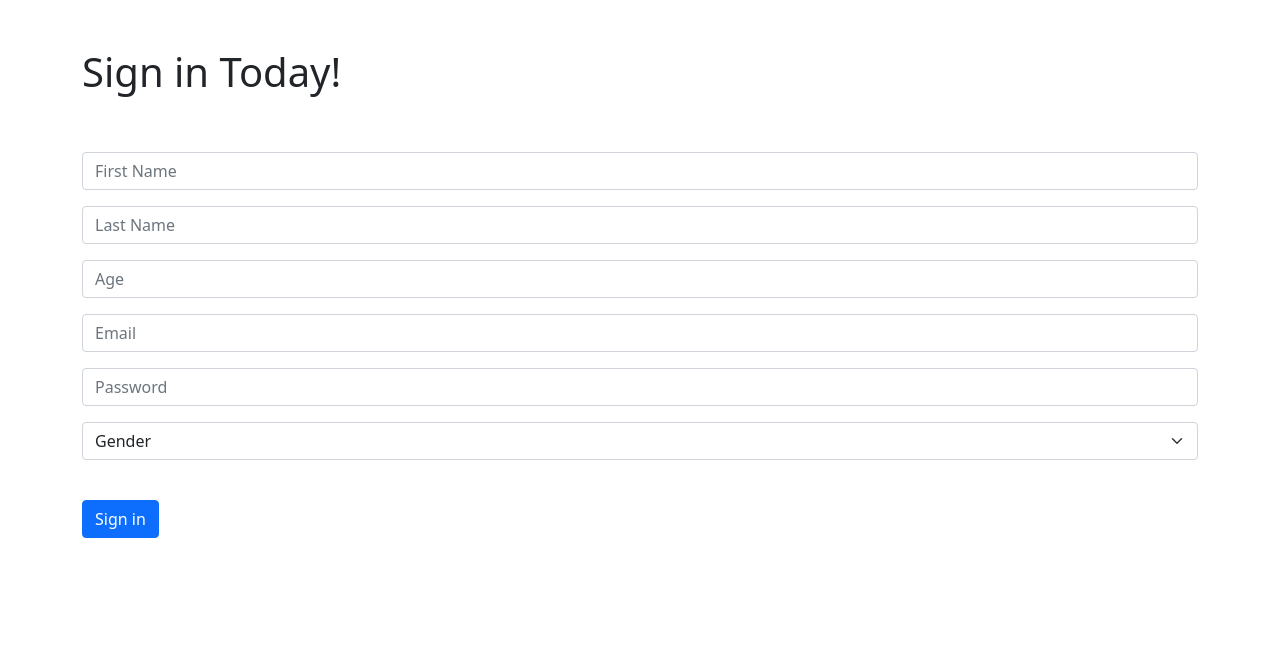
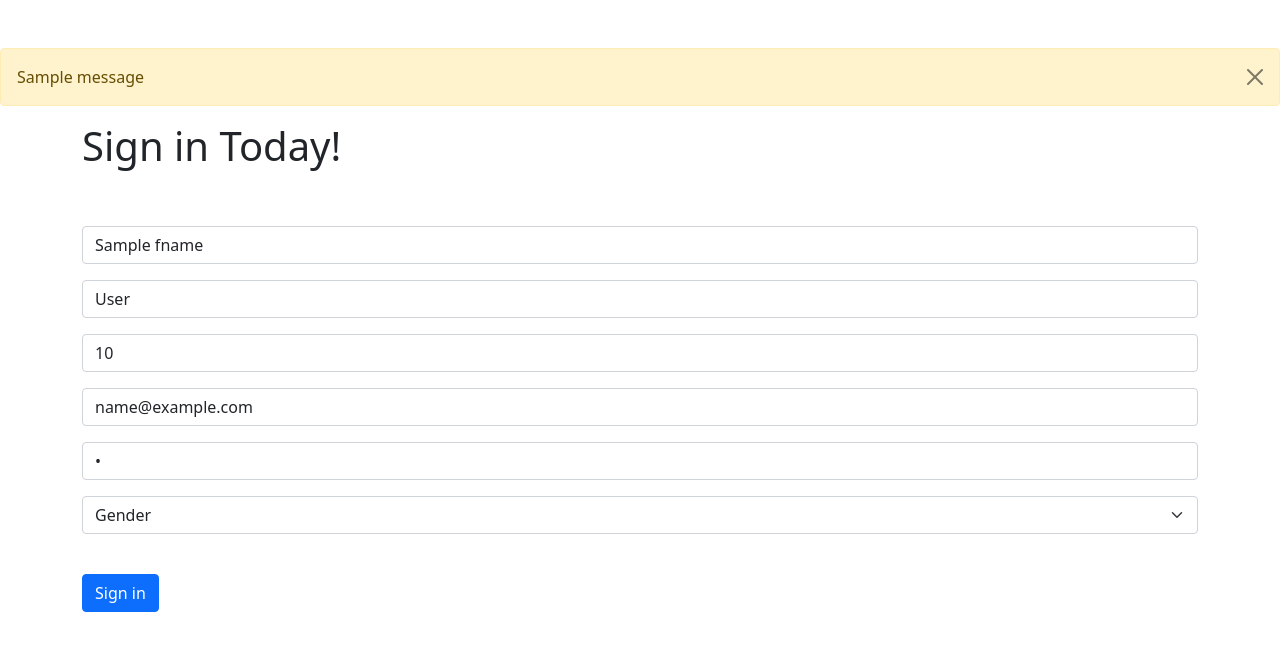
Before and after one commit to Borislav-source/Python-Web, a Django app: template Django_101/templates/signin.html in a window 1280 px wide. Shown: the top 651 px of the page. Run offline with Django 3.2, Linux system fonts and the light colour scheme; the template is opened without the code that fills it: most values are stand-ins (such as "Sample title", 1, 10 or a date in 2020); one stand-in notice (Sample message) is shown.

Commit message:
Exercising forms

```diff
--- a/Django_101/templates/base.html
+++ b/Django_101/templates/base.html
@@ -11,6 +11,15 @@
     <title>Registered People</title>
   </head>
   <body><br><br>
+  {% if messages %}
+      {% for message in messages %}
+          <div class="alert alert-warning alert-dismissible fade show" role="alert">
+              {{ message }}
+              <button type="button" class="btn-close" data-bs-dismiss="alert" aria-label="Close"></button>
+            </div>
+
+      {% endfor %}
+  {% endif %}
   <div class="container">
   {% block content %}
   {% endblock %}
--- a/Django_101/templates/signin.html
+++ b/Django_101/templates/signin.html
@@ -8,24 +8,29 @@
           <fieldset signup>
 
             <div class="mb-3">
-              <input type="text" name="fname" id="disabledTextInput" class="form-control" placeholder="First Name">
+              <input type="text" name="fname" id="disabledTextInput"
+                     class="form-control" placeholder="First Name" value="{{ fname }}">
             </div>
 
               <div class="mb-3">
-              <input type="text" name="lname" id="disabledTextInput" class="form-control" placeholder="Last Name">
+              <input type="text" name="lname" id="disabledTextInput"
+                     class="form-control" placeholder="Last Name" value="{{ lname }}">
             </div>
 
               <div class="mb-3">
-              <input type="number" name="age" id="disabledTextInput" class="form-control" placeholder="Age">
+              <input type="number" name="age" id="disabledTextInput"
+                     class="form-control" placeholder="Age" value="{{ age }}">
             </div>
 
               <div class="mb-3">
-              <input type="email" name="email" id="emailInputEmail1" class="form-control"
-                     aria-describedby="emailHelp" placeholder="Email">
+              <input type="email" name="email" id="emailInputEmail1"
+                     class="form-control"
+                     aria-describedby="emailHelp" placeholder="Email" value="{{ email }}">
             </div>
 
               <div class="mb-3">
-              <input type="password" name="password" id="disabledTextInput" class="form-control" placeholder="Password">
+              <input type="password" name="password" id="disabledTextInput"
+                     class="form-control" placeholder="Password" value="{{ password }}">
             </div>
 
 
```
Also changed, not shown: Django_101/Django_101/forms.py (added, +14 -0 lines), Django_101/Django_101/views.py (+23 -15 lines), Django_101/templates/index.html (+4 -3 lines), Django_101/db.sqlite3.
